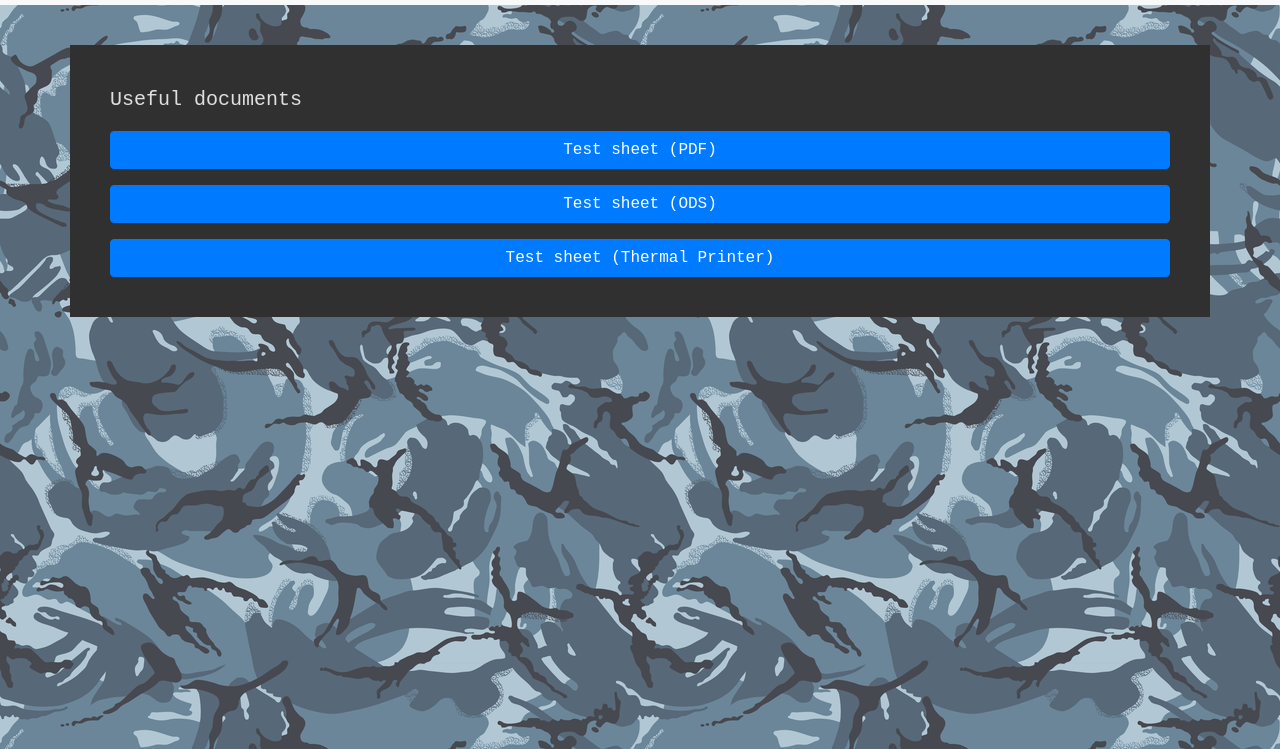
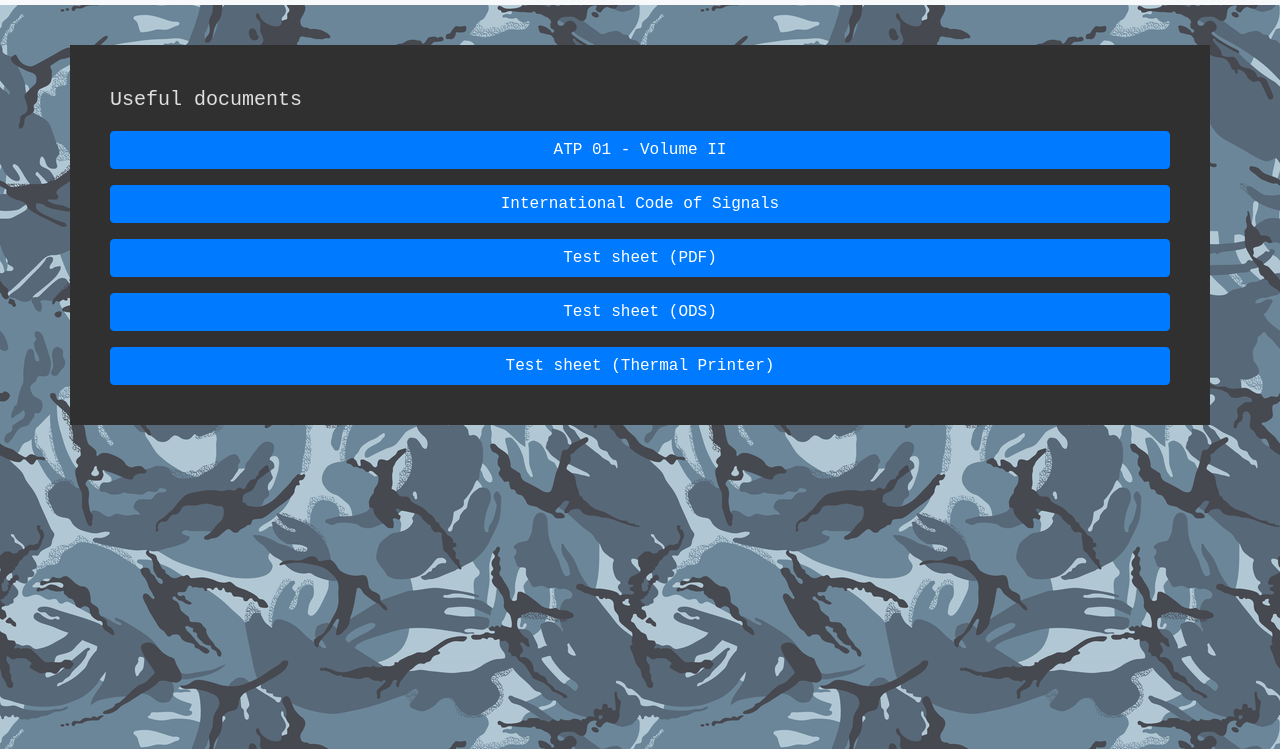
Before and after one commit to luis-caldas/web-cw, a plain HTML site: page docs.html in a window 1280 px wide. Shown: the part 51-800 px from the top of the page. Drawn offline with Linux system fonts and the light colour scheme; a web font is replaced by a local one.

Commit message:
added new documents

```diff
--- a/docs.html
+++ b/docs.html
@@ -26,6 +26,8 @@
 		<main role="main" class="flex-shrink-0">
 			<div class="container">
 				<p class="lead">Useful documents</p>
+				<a type="button" class="mt-3 btn btn-block btn-primary" href="docs/atp-01.pdf" download>ATP 01 - Volume II</a>
+				<a type="button" class="mt-3 btn btn-block btn-primary" href="docs/ics.pdf" download>International Code of Signals</a>
 				<a type="button" class="mt-3 btn btn-block btn-primary" href="docs/cw.pdf" download>Test sheet (PDF)</a>
 				<a type="button" class="mt-3 btn btn-block btn-primary" href="docs/cw.ods" download>Test sheet (ODS)</a>
 				<a type="button" class="mt-3 btn btn-block btn-primary" href="docs/cw-thermal.escpos" download>Test sheet (Thermal Printer)</a>
```
Also changed, not shown: 2 other files.
